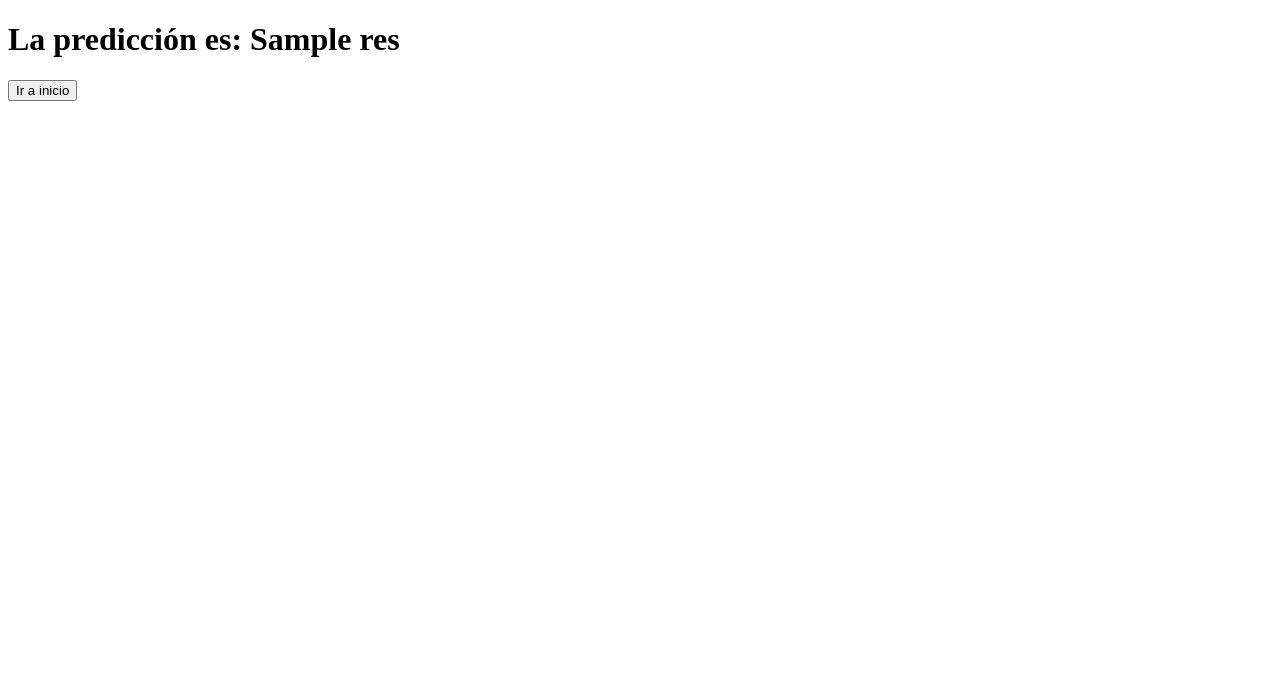
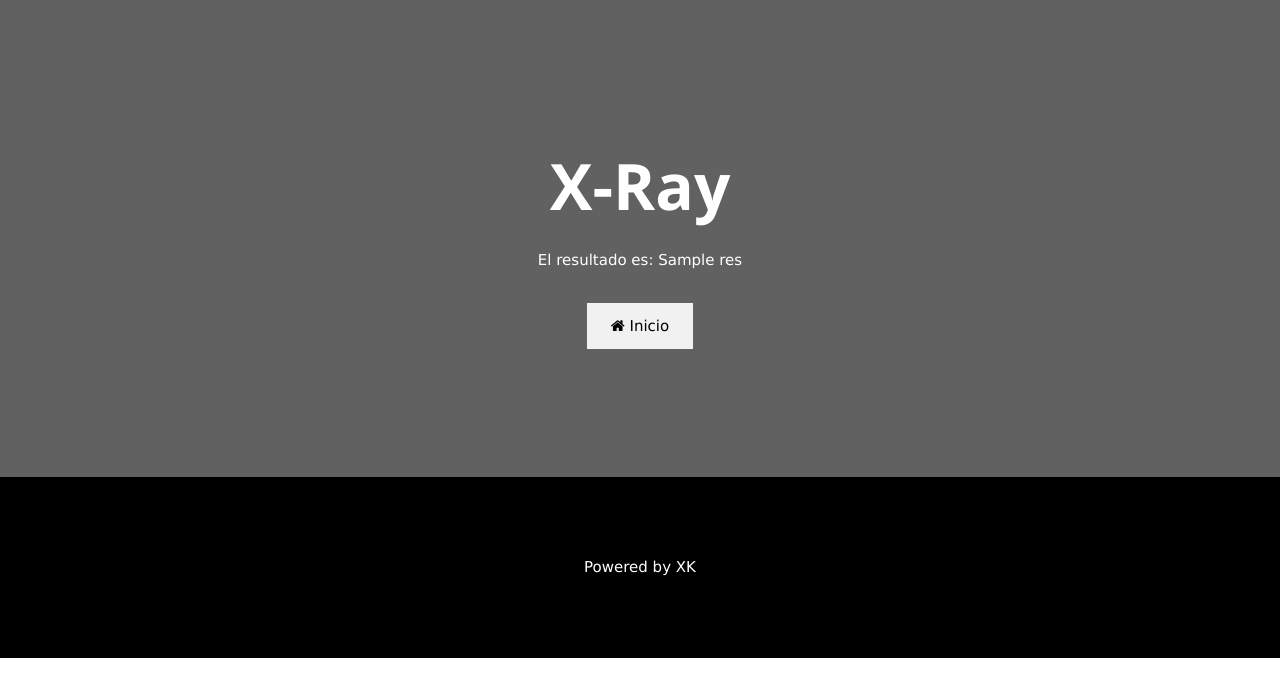
Before and after one commit to kcala461/X-ray, a Flask app: template templates/prediccion.html in a window 1280 px wide. Shown: the top 697 px of the page. Run offline with Flask 2, Linux system fonts and the light colour scheme; the template is opened without the code that fills it: most values are stand-ins (such as "Sample title", 1, 10 or a date in 2020); parts of the project's set-up code (start-up, migrations or seed data) failed here and were passed over.

Commit message:
Update prediccion.html

```diff
--- a/templates/prediccion.html
+++ b/templates/prediccion.html
@@ -1,17 +1,40 @@
 <!DOCTYPE html>
 <html lang="en">
+<link rel="stylesheet" href="https://www.w3schools.com/w3css/4/w3.css">
+<link rel="stylesheet" href="https://fonts.googleapis.com/css?family=Montserrat">
+<link rel="stylesheet" href="https://cdnjs.cloudflare.com/ajax/libs/font-awesome/4.7.0/css/font-awesome.min.css">
+
 <head>
     <meta charset="UTF-8">
     <meta name="viewport" content="width=device-width, initial-scale=1.0">
     <meta http-equiv="X-UA-Compatible" content="ie=edge">
-    <title>Su respuesta es: </title>
+    <title>X-Ray </title>
 </head>
+
 <body>
-    <h1>La predicción es: {{res}}</h1>
 
-    <form method="post" action="{{ url_for('IrInicio') }}">
-        <button class="w3-bar-item w3-button w3-hide-small w3-padding-large w3-hover-white">Ir a inicio</button>
-    </form>
+
+    <header class="w3-container w3-center w3-dark-grey" style="padding:128px 16px" id="home">
+        <h1 class="w3-jumbo"><b>X-Ray</b></h1>
+        <p>El resultado es: {{res}}</p>
+
+        <form method="post" action="{{ url_for('IrInicio') }}">
+            <button class="w3-button w3-light-grey w3-padding-large w3-margin-top">
+                <i class="fa fa-home"></i> Inicio
+            </button>
+        </form>
+    </header>
+
+
+
+
 
 </body>
+
+<footer class="w3-center w3-black w3-padding-64">
+
+    <p>Powered by XK</p>
+</footer>
+
+
 </html>
```
